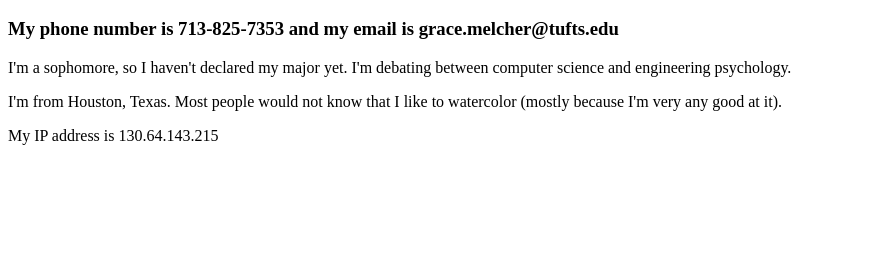
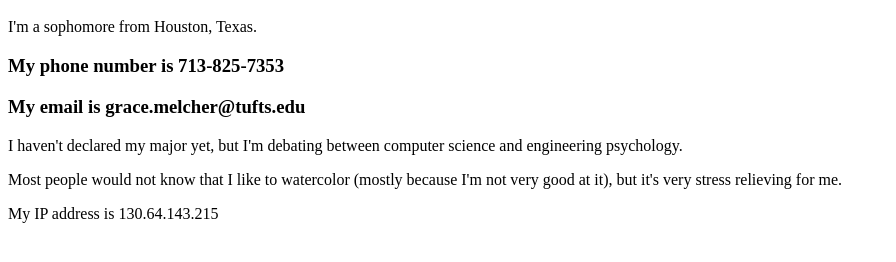
Before and after one commit to gmelch/gmelch-demo, a plain HTML site: page index.html in a window 1280 px wide. Shown: the part 48-310 px from the top of the page, without its empty margins (0-896 px from the left). Drawn offline with Linux system fonts and the light colour scheme.

Commit message:
Update index.html

```diff
--- a/index.html
+++ b/index.html
@@ -6,9 +6,15 @@
 
   <body>
     <h1>My name is Grace Melcher.</h1>
-    <h3>My phone number is 713-825-7353 and my email is grace.melcher@tufts.edu</h3>
-    <p>I'm a sophomore, so I haven't declared my major yet.  I'm debating between computer science and engineering psychology.</p>
-    <p>I'm from Houston, Texas. Most people would not know that I like to watercolor (mostly because I'm very any good at it).</p>
+    <p>I'm a sophomore from Houston, Texas.</p>
+
+    <h3>My phone number is 713-825-7353</h3>
+    <h3>My email is grace.melcher@tufts.edu</h3>
+
+    <p>I haven't declared my major yet, but I'm debating between computer science and engineering psychology.</p>
+
+    <p>Most people would not know that I like to watercolor (mostly because I'm not very good at it), but it's very stress relieving for me.</p>
+
     <p>My IP address is 130.64.143.215</p>
   </body>
 
```
